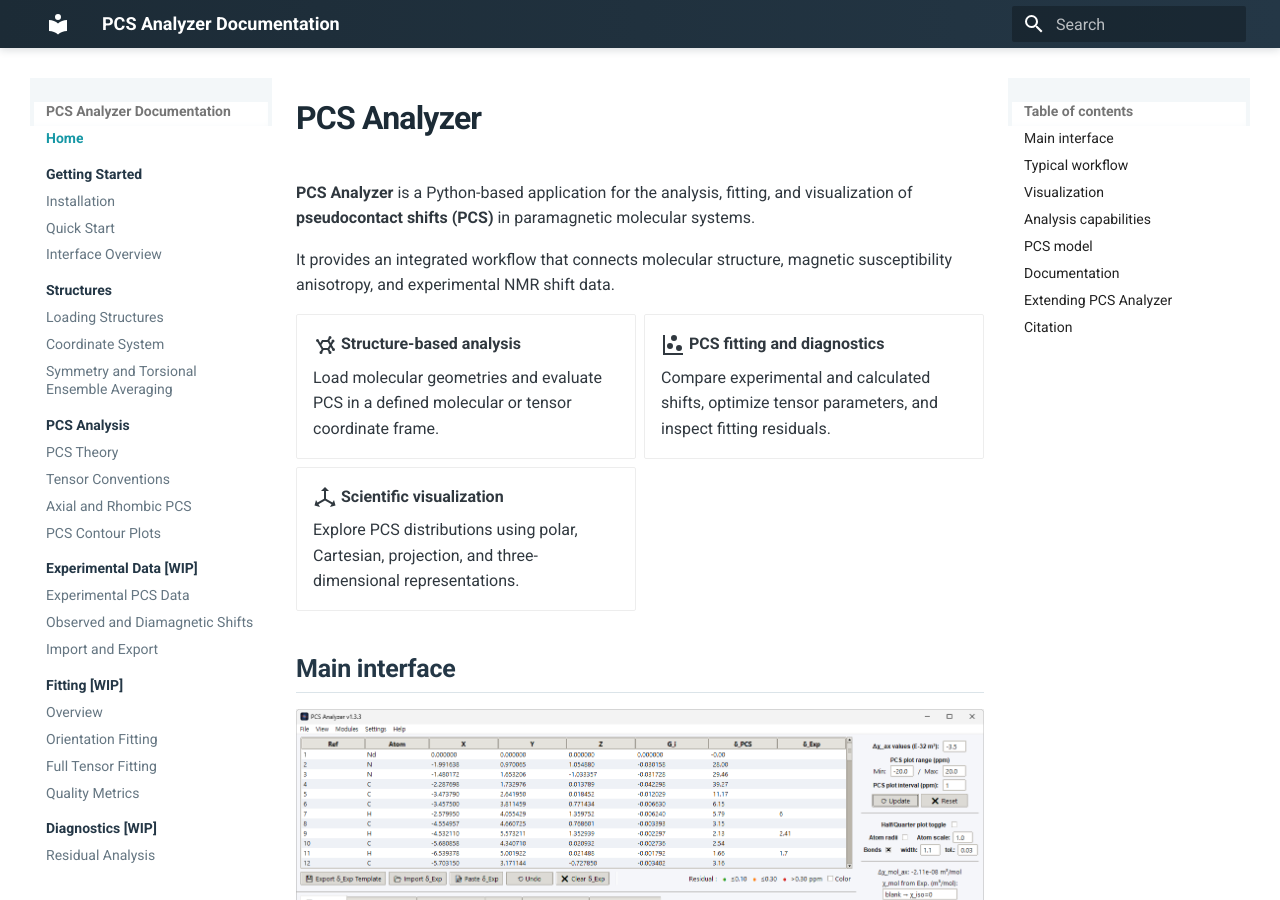
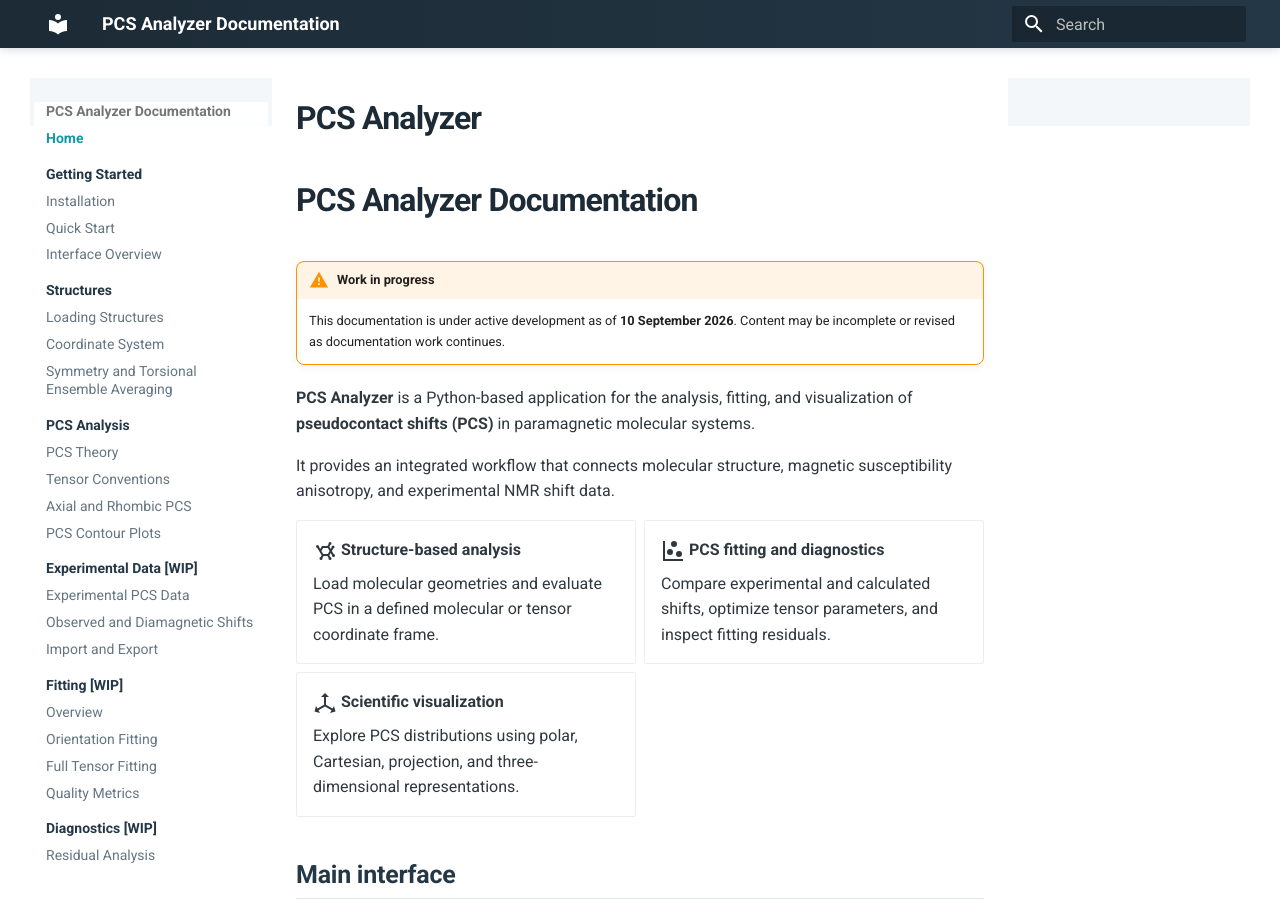
Before and after one commit to boseokhong/PCS-analyzer, an MkDocs documentation site: the page built from docs/index.md, in a window 1280 px wide and 900 px high. Built offline with MkDocs 1.6.1 and Material for MkDocs 9.7.7, drawn with Linux system fonts in a browser that asks for light colours.

Commit message:
Update documentation

```diff
--- a/docs/index.md
+++ b/docs/index.md
@@ -1,4 +1,9 @@
 # PCS Analyzer
+
+# PCS Analyzer Documentation
+
+!!! warning "Work in progress"
+    This documentation is under active development as of **10 September 2026**. Content may be incomplete or revised as documentation work continues.
 
 **PCS Analyzer** is a Python-based application for the analysis, fitting, and visualization of **pseudocontact shifts (PCS)** in paramagnetic molecular systems.
 
```
